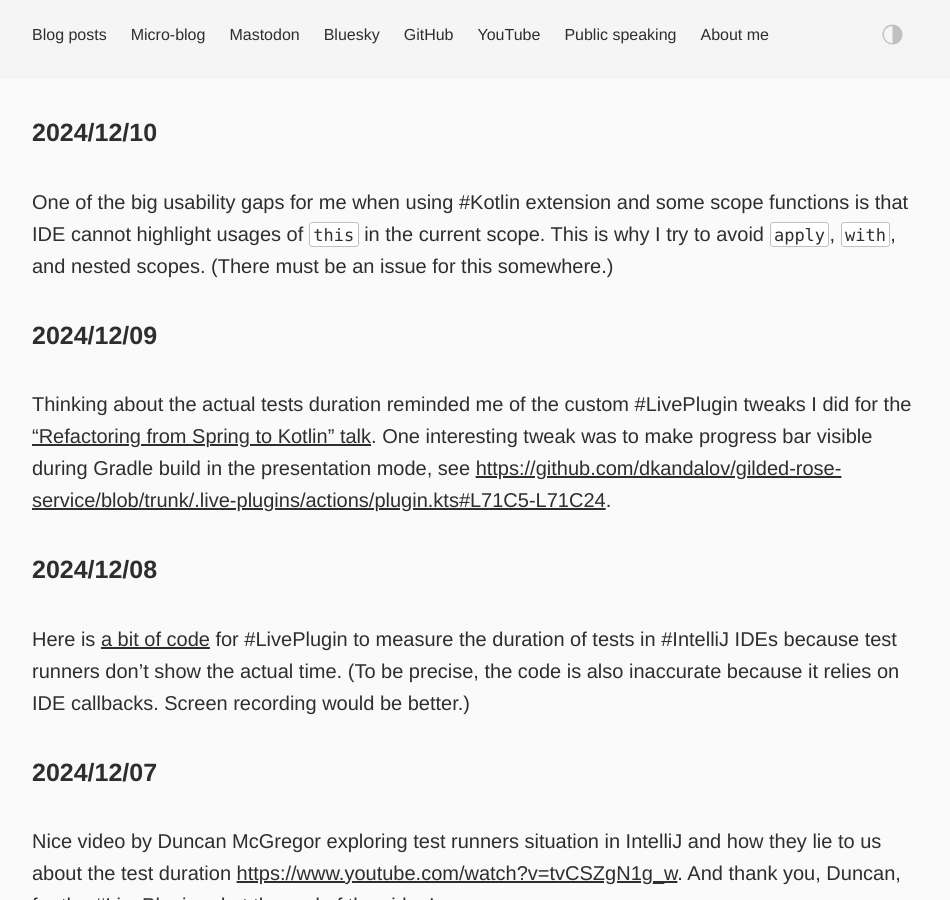
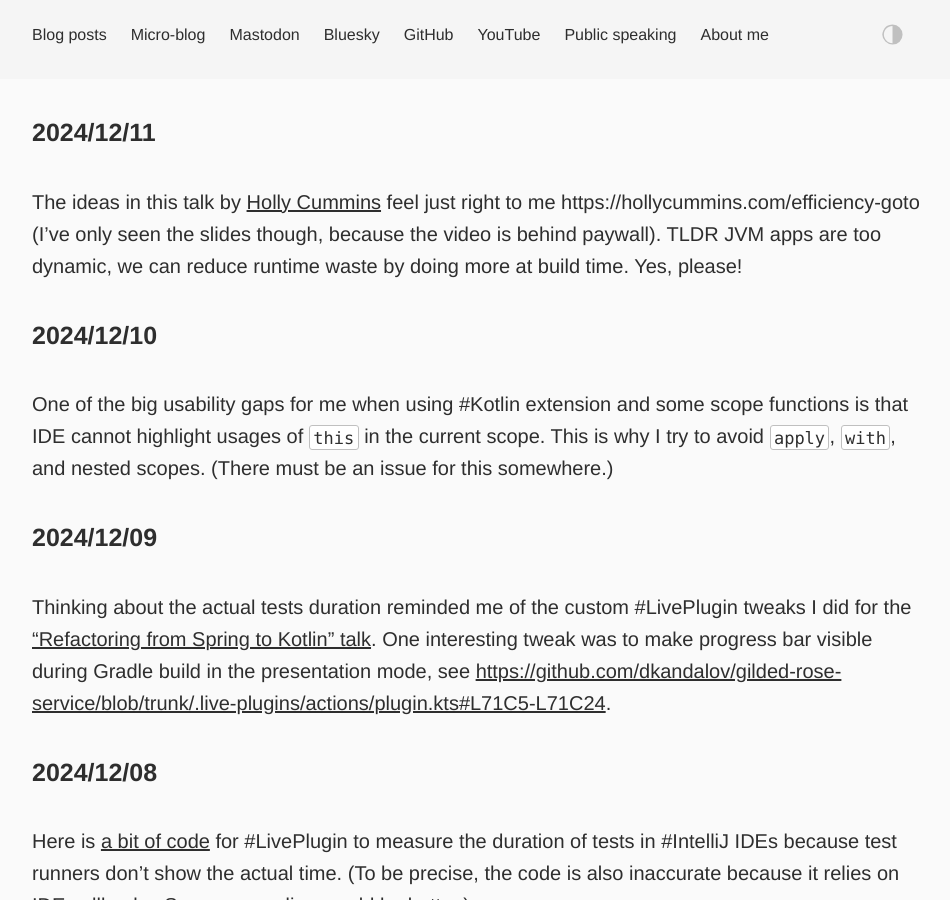
Before and after one commit to dkandalov/dkandalov.github.io, a Jekyll site: the page built from micro-blog.md, in a window 1280 px wide and 900 px high. Shown: the whole window, without its empty margins (160-1110 px from the left). Built offline with Jekyll 4.4.1, drawn with Linux system fonts in a browser that asks for light colours.

Commit message:
updated micro-blog

```diff
--- a/micro-blog.md
+++ b/micro-blog.md
@@ -2,6 +2,9 @@
 layout: post
 permalink: /micro-blog/
 ---
+
+#### 2024/12/11
+The ideas in this talk by [Holly Cummins](https://bsky.app/profile/holly-cummins.bsky.social) feel just right to me https://hollycummins.com/efficiency-goto (I've only seen the slides though, because the video is behind paywall). TLDR JVM apps are too dynamic, we can reduce runtime waste by doing more at build time. Yes, please!
 
 #### 2024/12/10
 One of the big usability gaps for me when using #Kotlin extension and some scope functions is that IDE cannot highlight usages of `this` in the current scope. This is why I try to avoid `apply`, `with`, and nested scopes. (There must be an issue for this somewhere.)
```
